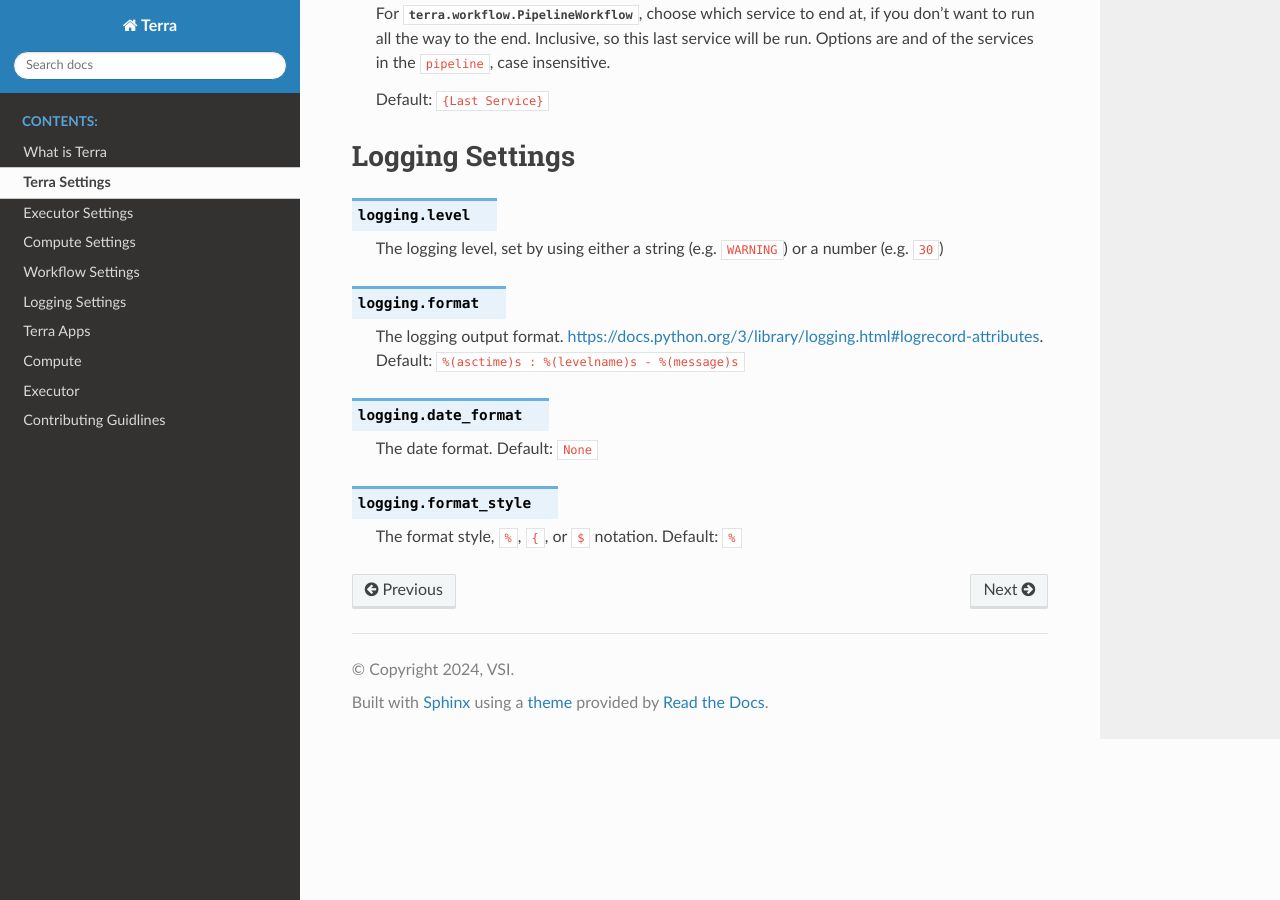
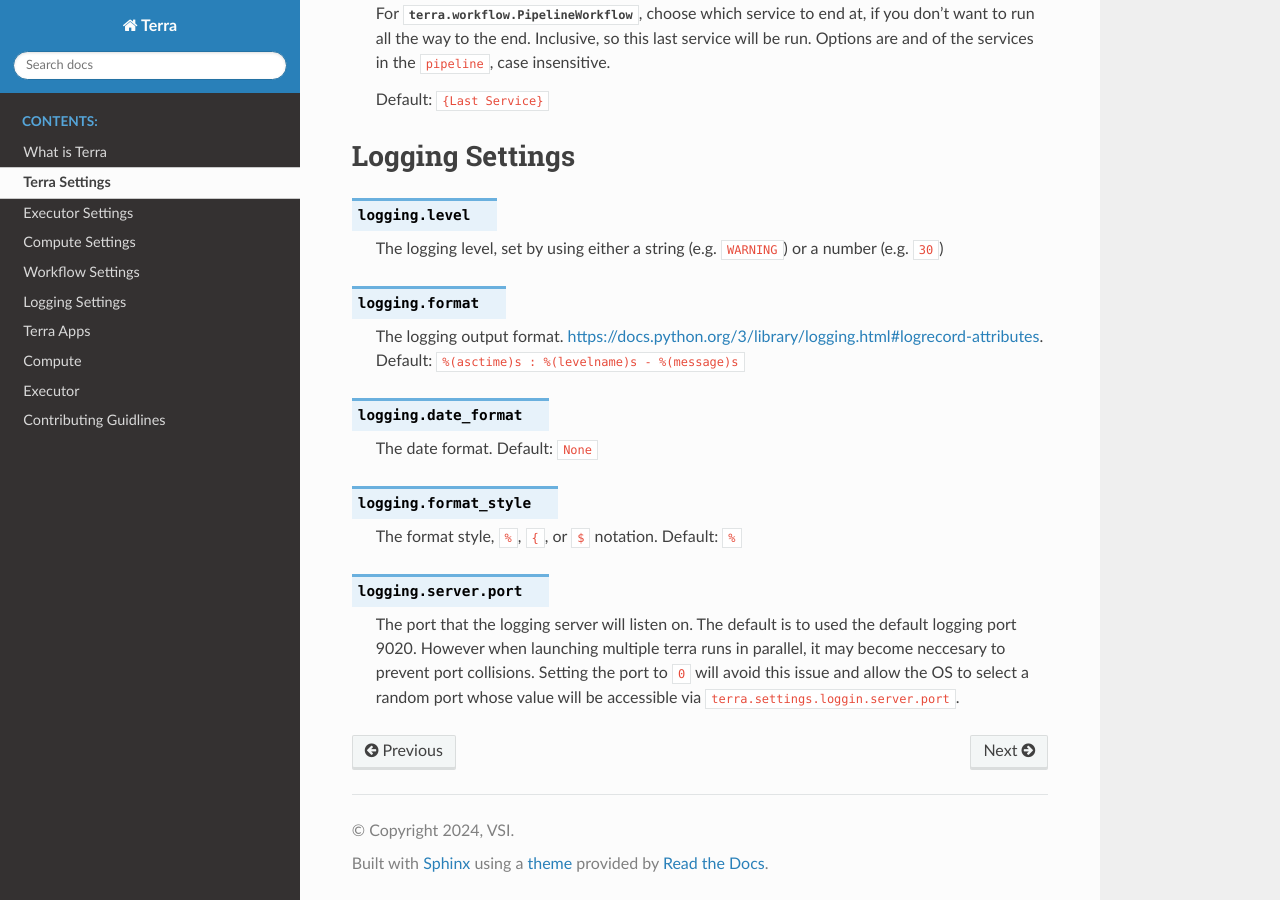
Before and after one commit to VisionSystemsInc/terra, a Sphinx documentation site: the page built from docs/terra/settings.rst, in a window 1280 px wide and 900 px high, scrolled down 2777 px. Built offline with Sphinx 7.4.7 and the Read the Docs theme 2.0.0, drawn with Linux system fonts in a browser that asks for light colours; pages that are not in the unit, such as notebooks, are missing from menus.

Commit message:
Docs
Signed-off-by: Andy Neff <andy@visionsystemsinc.com>

```diff
--- a/docs/terra/settings.rst
+++ b/docs/terra/settings.rst
@@ -133,3 +133,7 @@ Logging Settings
 .. option:: logging.format_style
 
   The format style, ``%``, ``{``, or ``$`` notation. Default: ``%``
+
+.. option:: logging.server.port
+
+  The port that the logging server will listen on. The default is to used the default logging port 9020. However when launching multiple terra runs in parallel, it may become neccesary to prevent port collisions. Setting the port to ``0`` will avoid this issue and allow the OS to select a random port whose value will be accessible via ``terra.settings.loggin.server.port``.
```
Also changed, not shown: 1 other file.
